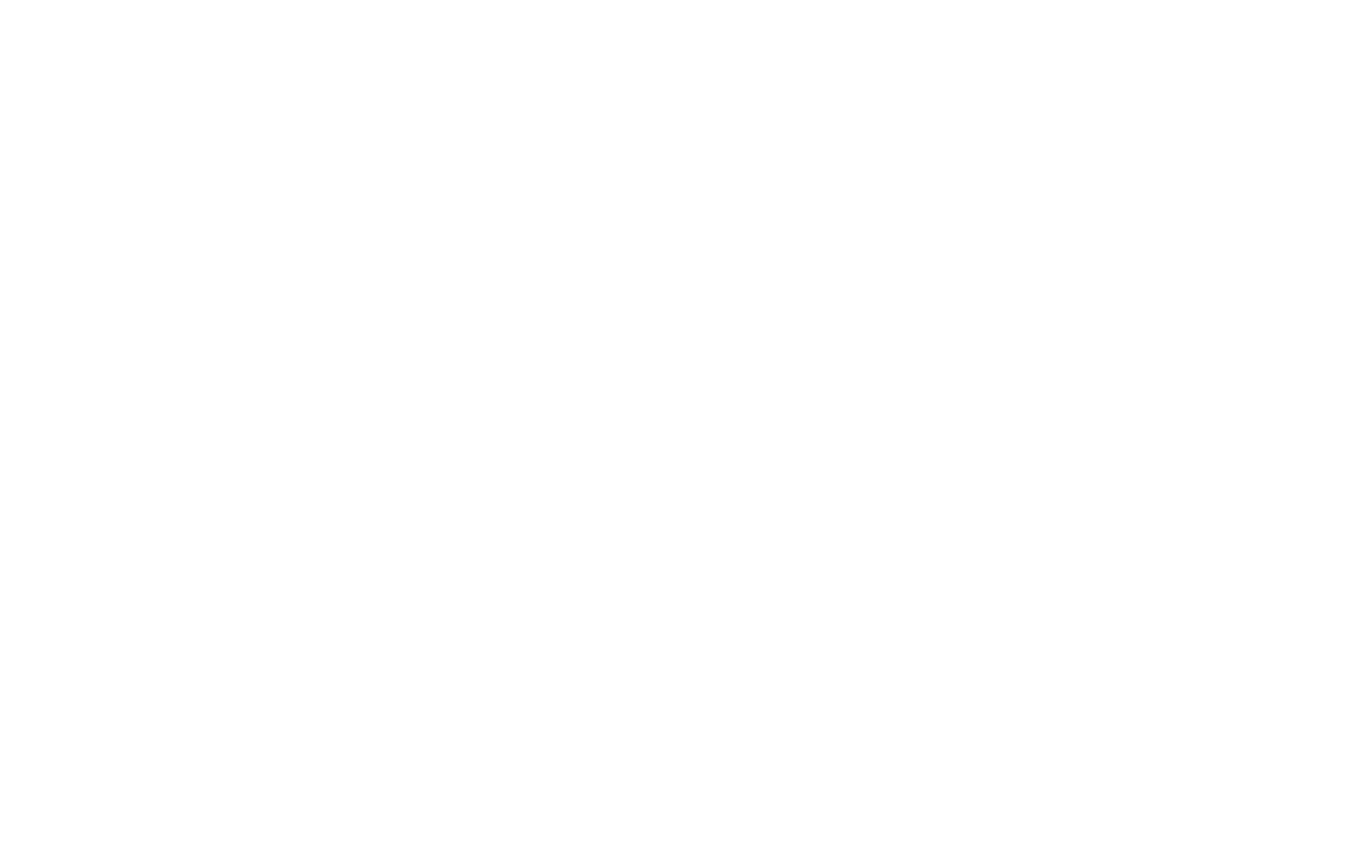
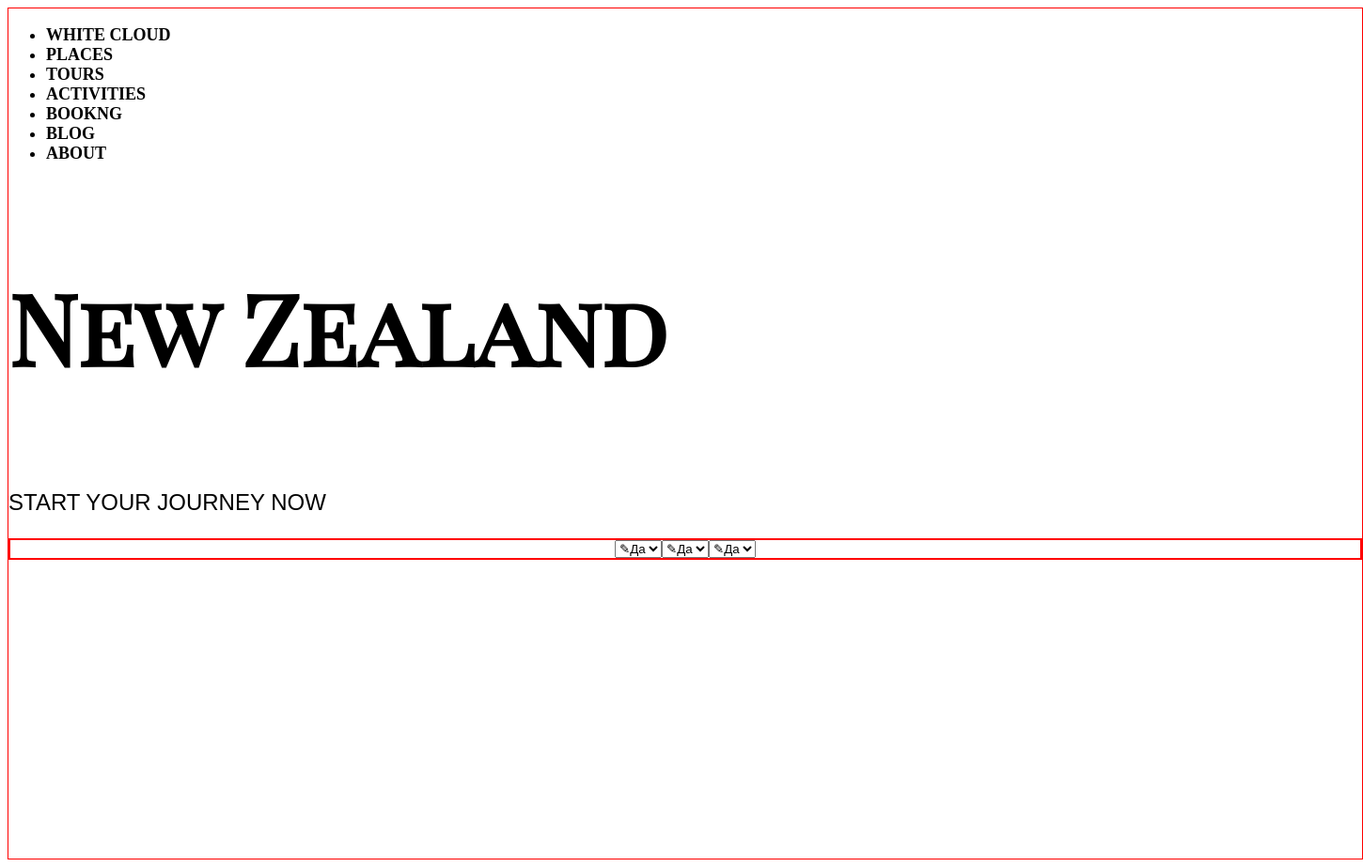
Before and after one commit to DaVinchiLeo/New-joint-project, a plain HTML site: page index.html in a window 1280 px wide. Shown: the whole page at 94% size, 1450 px wide, since content can reach past the window. Before the commit the page ends 800 px from the top, so only its background shows below. Drawn offline with Linux system fonts and the light colour scheme.

Commit message:
first for header

```diff
--- a/css/main.css
+++ b/css/main.css
@@ -0,0 +1,46 @@
+.fon_for_verst {
+  background: url() no-repeat center center;
+  width: 1440px;
+  height: 905px;
+  border: solid 1px red;
+  position: relative;
+}
+.menu {
+  position: absolute;
+}
+
+.fonts_menu {
+  font-family: "Raleway"; /*???*/
+  font-size: 18px;
+  font-style: normal;
+  font-weight: 600;
+  line-height: 21px;
+  letter-spacing: 0em;
+  text-align: left;
+
+}
+.fonts_logo {
+  font-family: "Playfair Display SC";
+  font-size: 104px;
+  font-style: normal;
+  font-weight: 700;
+  line-height: 139px;
+  letter-spacing: 0em;
+  text-align: left;
+}
+.fonts_little_logo{
+font-family: Arial;
+font-size: 24px;
+font-style: normal;
+font-weight: 400;
+line-height: 28px;
+letter-spacing: 0em;
+text-align: left;
+text-transform: uppercase
+}
+
+.div_choice{
+    border: solid 2px red;
+    display: flex;
+    justify-content: center;
+}
--- a/index.html
+++ b/index.html
@@ -1,13 +1,52 @@
 <!DOCTYPE html>
 <html lang="en">
+
 <head>
     <meta charset="UTF-8">
     <meta http-equiv="X-UA-Compatible" content="IE=edge">
     <meta name="viewport" content="width=device-width, initial-scale=1.0">
-    <title>Document</title>
+    <link href="https://fonts.googleapis.com/css2?family=Playfair+Display+SC&display=swap" rel="stylesheet">
+    <link rel="stylesheet" href="css/main.css">
+    <title>joint project</title>
 </head>
+
 <body>
-    <header></header>
+    <header>
+        <div class="fon_for_verst">
+            <nav class="fonts_menu">
+                <ul>
+                    <li>WHITE CLOUD</li>
+                    <li>PLACES</li>
+                    <li>TOURS</li>
+                    <li>ACTIVITIES</li>
+                    <li>BOOKNG</li>
+                    <li>BLOG</li>
+                    <li>ABOUT</li>
+                </ul>
+            </nav>
+            <div>
+                <p class="fonts_logo">New Zealand</p>
+                <p class="fonts_little_logo">Start your journey now </p>
+            </div>
+            <div class="div_choice">
+                <select name="1">
+                    <option value="yes">&#9998;Да</option>
+                    <option value="no">Нет</option>
+                 </select>
+                <select name="2">
+                    <option value="yes">&#9998;Да</option>
+                    <option value="no">Нет</option>
+                                </select>
+                <select name="3">
+                    <option value="yes">&#9998;Да</option>
+                    <option value="no">Нет</option>
+
+                </select>
+            </div>
+        </div>
+
+    </header>
 
 </body>
+
 </html>
```
Also changed, not shown: 1 other file.
